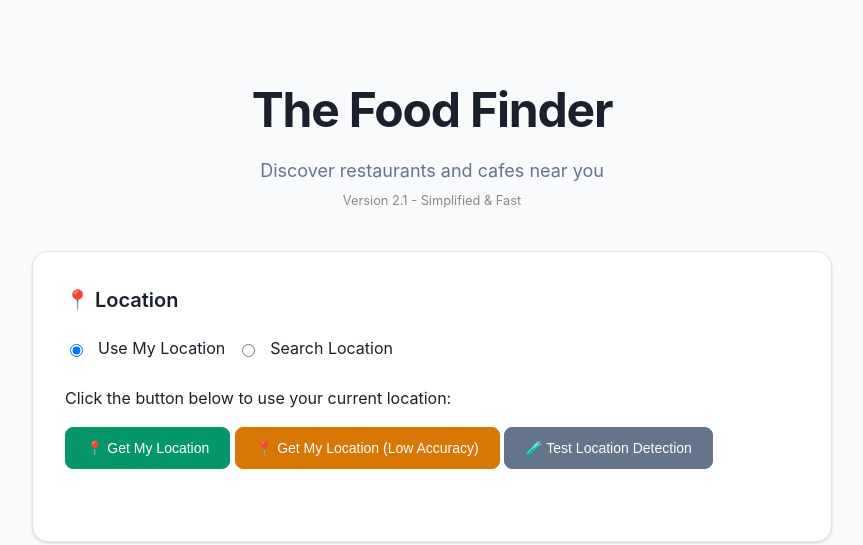
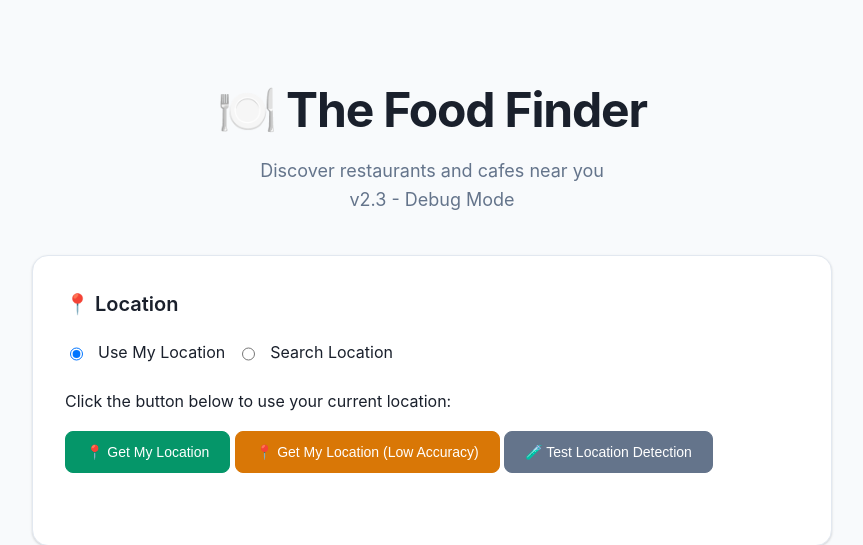
Before and after one commit to noahlimjj/restaurant-discovery, a Flask app: page / in a window 1280 px wide. Shown: the top 545 px of the page, without its empty margins (208-1071 px from the left). Run offline with Flask 3, Linux system fonts and the light colour scheme.

Commit message:
Add cache-busting and version indicator to debug frontend issues

```diff
--- a/templates/index.html
+++ b/templates/index.html
@@ -4,14 +4,14 @@
     <meta charset="UTF-8">
     <title>The Food Finder - Discover Restaurants & Cafes</title>
     <meta name="description" content="Discover restaurants and cafes near you using Google Maps data">
-    <link rel="stylesheet" href="/static/style.css">
+    <link rel="stylesheet" href="{{ url_for('static', filename='style.css') }}?v=2.3">
 </head>
 <body>
     <div class="container">
         <header>
-            <h1>The Food Finder</h1>
-            <p>Discover restaurants and cafes near you</p>
-            <p style="font-size: 0.8rem; color: #888; margin-top: 5px;">Version 2.1 - Simplified & Fast</p>
+            <h1>🍽️ The Food Finder</h1>
+            <p class="subtitle">Discover restaurants and cafes near you</p>
+            <p class="version">v2.3 - Debug Mode</p>
         </header>
 
         <!-- Location Selection -->
```
